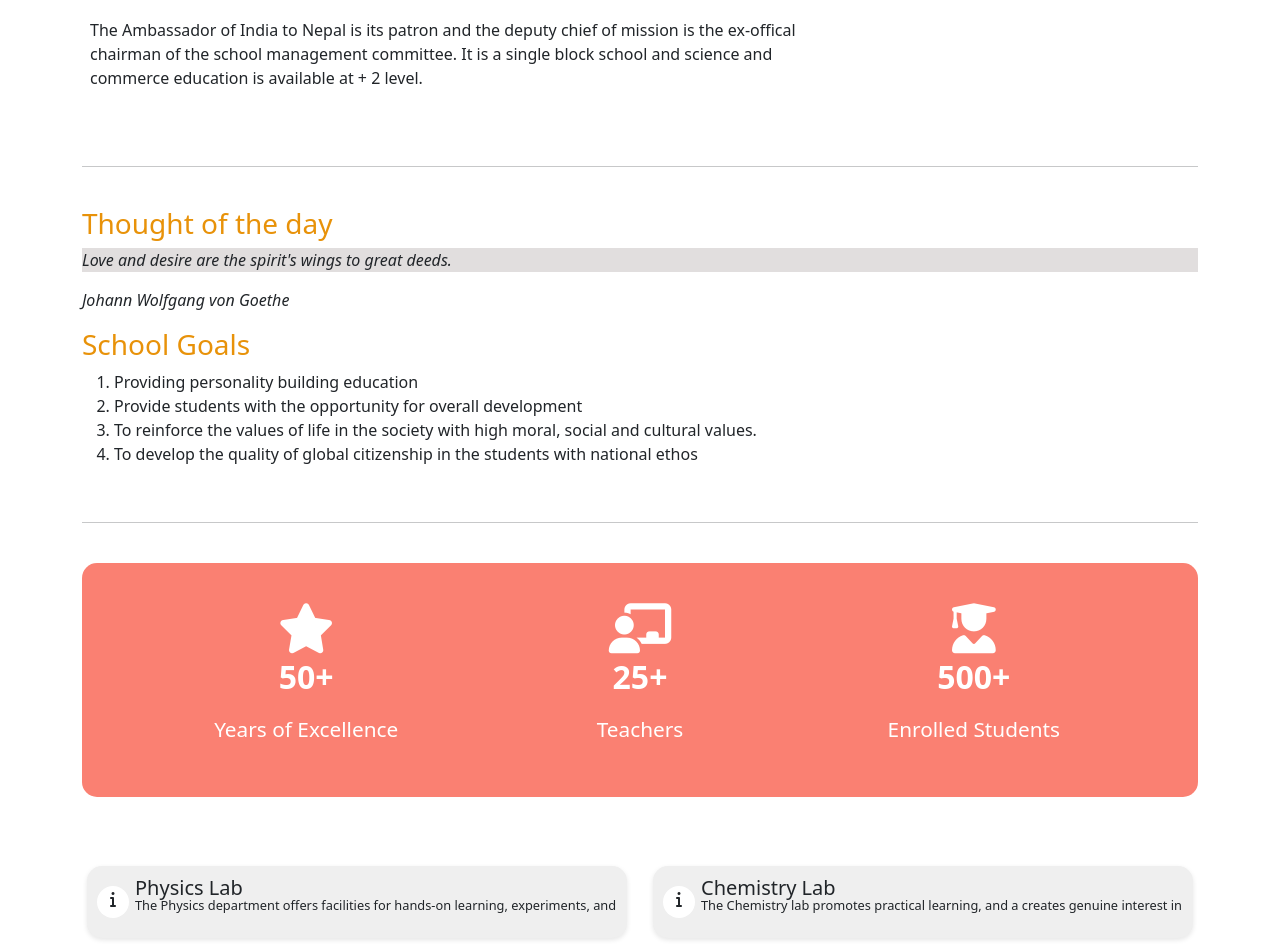
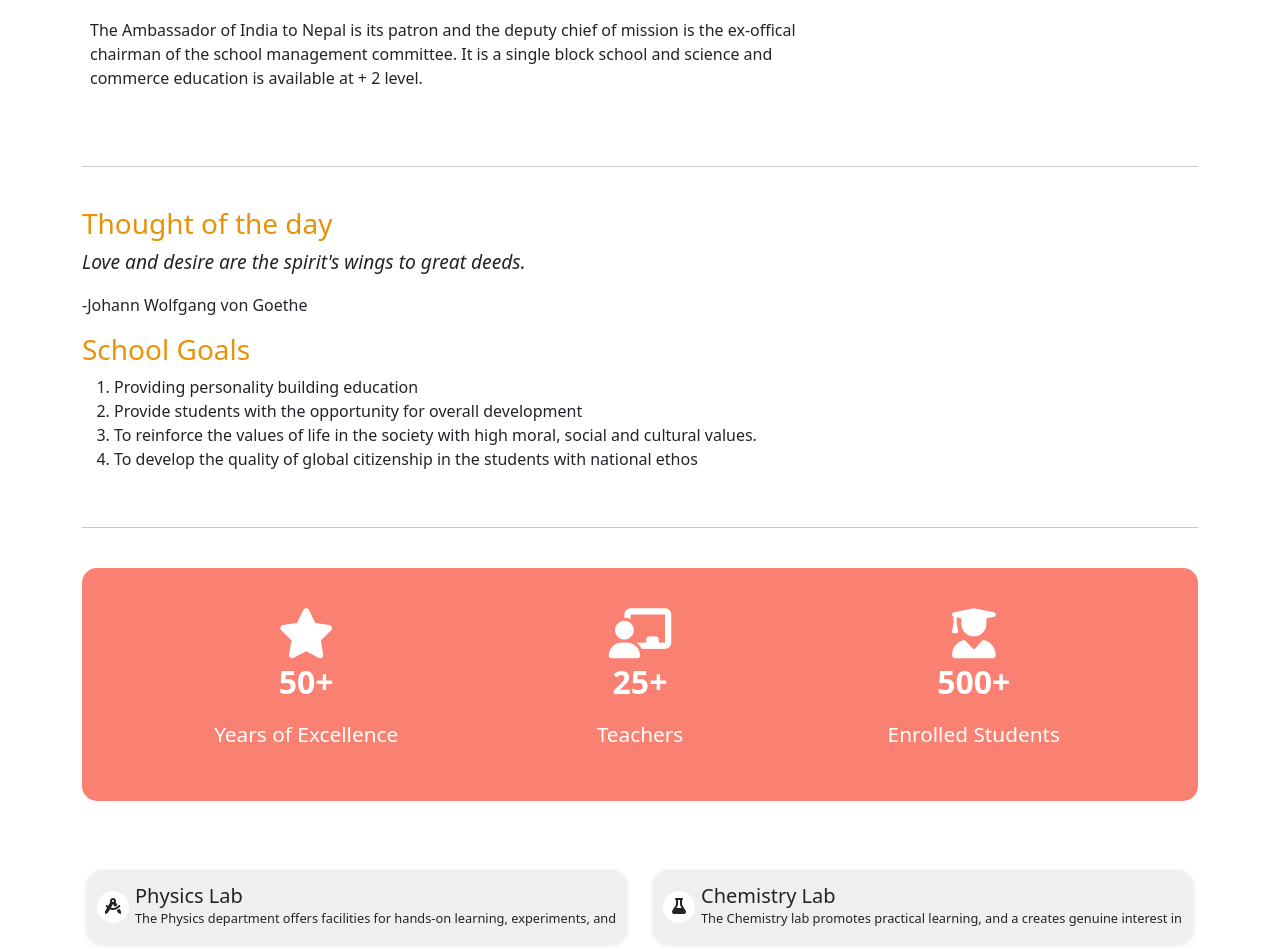
Before and after one commit to Kabilshr/Kendriya-Vidhyalaya-website, a Django app: page / in a window 1280 px wide. Shown: the part 1466-2416 px from the top of the page. Run offline with Django 4.2, Linux system fonts and the light colour scheme; data comes from the database, SQL or seed files in the repository; both versions use the stored data as it was after the commit; some libraries are stand-ins or nearby versions.

Commit message:
added icons

```diff
--- a/website/website/main_app/static/website/styles.css
+++ b/website/website/main_app/static/website/styles.css
@@ -219,11 +219,11 @@ main {
 
 .thought {
   font-style: italic;
-  background-color: #e1dede;
+  font-size: 1.2rem;
 }
 
 .thought-auth {
-  font-style: oblique;
+  font-style: normal;
 }
 
 .about-section div {
@@ -323,16 +323,19 @@ main {
   width: 2rem;
   border-radius: 50%;
   padding: 5px;
+  padding-top: 7px;
   grid-area: 1/1/2;
 }
 
 .faci-title {
   grid-area: 1/2/2;
+  padding-top: 0.2rem;
   text-align: left;
 }
 
 .faci-description {
   font-size: 0.8rem;
+  padding-top: 0.5rem;
   grid-area: 2/2/3;
 }
 
--- a/website/website/main_app/static/website/styles.sass
+++ b/website/website/main_app/static/website/styles.sass
@@ -194,10 +194,10 @@ main
 //thought
 .thought
     font-style: italic
-    background-color: #e1dede
+    font-size: 1.2rem
 
 .thought-auth
-    font-style: oblique
+    font-style: normal
 
 //about us
 .about-section
@@ -288,14 +288,17 @@ main
     width: 2rem
     border-radius: 50%
     padding: 5px
+    padding-top: 7px
     grid-area: 1 / 1 / 2
 
 .faci-title
     grid-area: 1 / 2 / 2
+    padding-top: 0.2rem
     text-align: left
 
 .faci-description
     font-size: 0.8rem
+    padding-top: 0.5rem
     grid-area: 2 / 2 / 3
 
 .map //homepage bottom map
--- a/website/website/main_app/templates/website/index.html
+++ b/website/website/main_app/templates/website/index.html
@@ -88,10 +88,10 @@
 </section>
 <hr>
 <section class="home-section">
-  <div><!--todo auto update thoughts-->
+  <div>
     <h3>Thought of the day</h3>
     <p class="thought" id="quote">{{quote}}</p>
-    <p class="thought-auth" id="author">{{author}}</p>
+    <p class="thought-auth" id="author">-{{author}}</p>
   </div>
   <div class="school-goals">
     <h3>School Goals</h3>
@@ -132,7 +132,7 @@
           data-bs-content="The Physics department of KV, Kathmandu is fully equipped with scientific instruments and facilities for experiments, projects, and innovative work. Students can learn physics concepts through hands-on activities, and a small library offers science and physics books for reference.">
           <div class="faci-item">
             <div class="faci-icon">
-              <i class="fa-solid fa-info"></i>
+              <i class="fa-solid fa-compass-drafting"></i>
             </div>
             <div class="faci-title">
               <h5>Physics Lab</h5>
@@ -149,7 +149,7 @@
           data-bs-content="In our well-equipped chemistry lab, the main objective is to equip our students with the necessary skills to pursue chemistry in higher academic and professional courses. Through practicals and projects, students develop problem-solving abilities, gain exposure to industrial processes and technological applications, and cultivate a genuine interest in chemistry.">
           <div class="faci-item">
             <div class="faci-icon">
-              <i class="fa-solid fa-info"></i>
+              <i class="fa-solid fa-flask"></i>
             </div>
             <div class="faci-title">
               <h5>Chemistry Lab</h5>
@@ -166,7 +166,7 @@
           data-bs-content="KV Kathmandu's Biology lab is fully equipped with scientific instruments, chemicals, a human skeleton, and an ample number of specimens. It provides all necessary facilities for conducting experiments in secondary and senior secondary classes. The lab also features a computer with internet connectivity to cater to the students' needs.">
           <div class="faci-item">
             <div class="faci-icon">
-              <i class="fa-solid fa-info"></i>
+              <i class="fa-solid fa-dna"></i>
             </div>
             <div class="faci-title">
               <h5>Biology Lab</h5>
@@ -183,7 +183,7 @@
           data-bs-content="Our Vidyalaya boasts two computer labs: the Junior Computer Lab and the Senior Computer Lab. These labs are equipped with a total of 62 computers, along with essential peripherals such as an LCD projector, scanner, and UPSs.">
           <div class="faci-item">
             <div class="faci-icon">
-              <i class="fa-solid fa-info"></i>
+              <i class="fa-solid fa-computer"></i>
             </div>
             <div class="faci-title">
               <h5>Computer Lab</h5>
@@ -200,7 +200,7 @@
           data-bs-content="The school library has more than 15,000 books varying from text books, reference books, dictionaries, children’s books, fiction and non-fiction. All the students of the school are members of the library. Two books can be borrowed at a time. It has a computer too.">
           <div class="faci-item">
             <div class="faci-icon">
-              <i class="fa-solid fa-info"></i>
+              <i class="fa-solid fa-book-open"></i>
             </div>
             <div class="faci-title">
               <h5>Library</h5>
@@ -217,7 +217,7 @@
           data-bs-content="Seven (07) Classrooms are well equipped with LCD Projectors,Desktop Computers and Display Screen">
           <div class="faci-item">
             <div class="faci-icon">
-              <i class="fa-solid fa-info"></i>
+              <i class="fa-solid fa-chalkboard"></i><!--supposed to be a smart board-->
             </div>
             <div class="faci-title">
               <h5>e-Class Rooms</h5>
```
Also changed, not shown: website/website/db.sqlite3, 1 other file.
